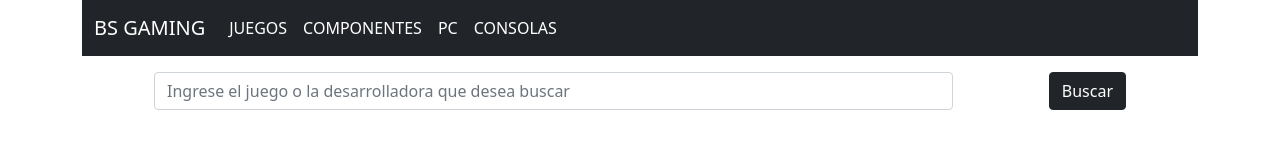
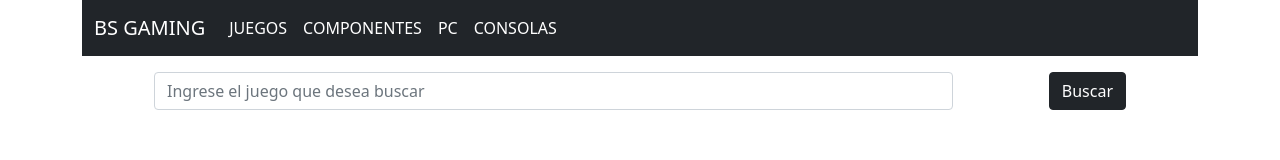
Before and after one commit to BASciarretta/proyecto-final-js-bernardo-sciarretta, a website: page index.html in a window 1280 px wide. Drawn offline with nearby package versions, Linux system fonts and the light colour scheme; files that its build step writes are made by us from their sources.

Commit message:
modifico un placeholder

```diff
--- a/index.html
+++ b/index.html
@@ -56,7 +56,7 @@
             id="buscador_general"
             class="form-control"
             type="text"
-            placeholder="Ingrese el juego o la desarrolladora que desea buscar"
+            placeholder="Ingrese el juego que desea buscar"
             aria-label="default input example"
           />
           <div class="ps-5 pe-4 ms-5">
```
